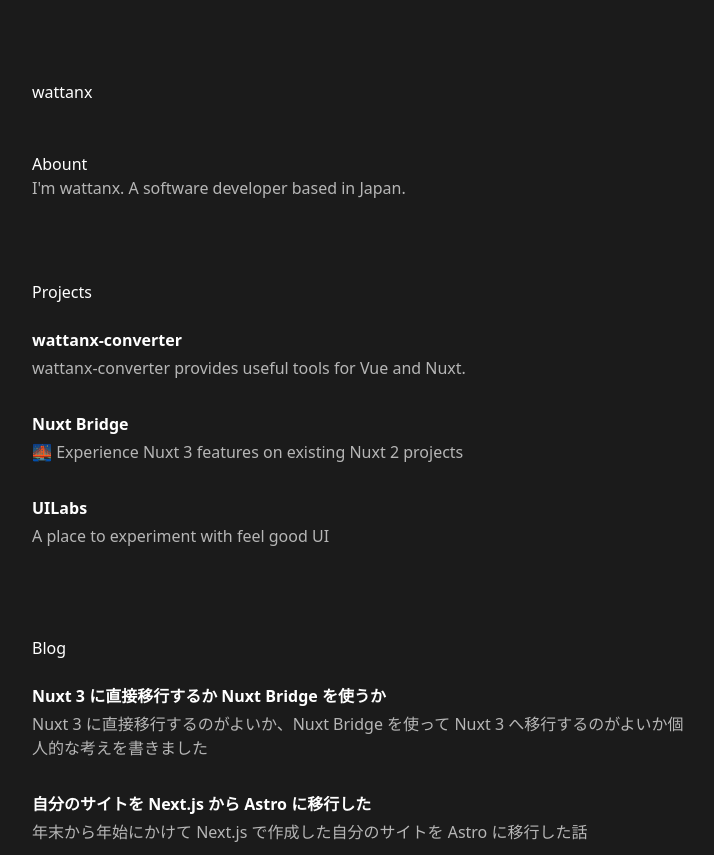
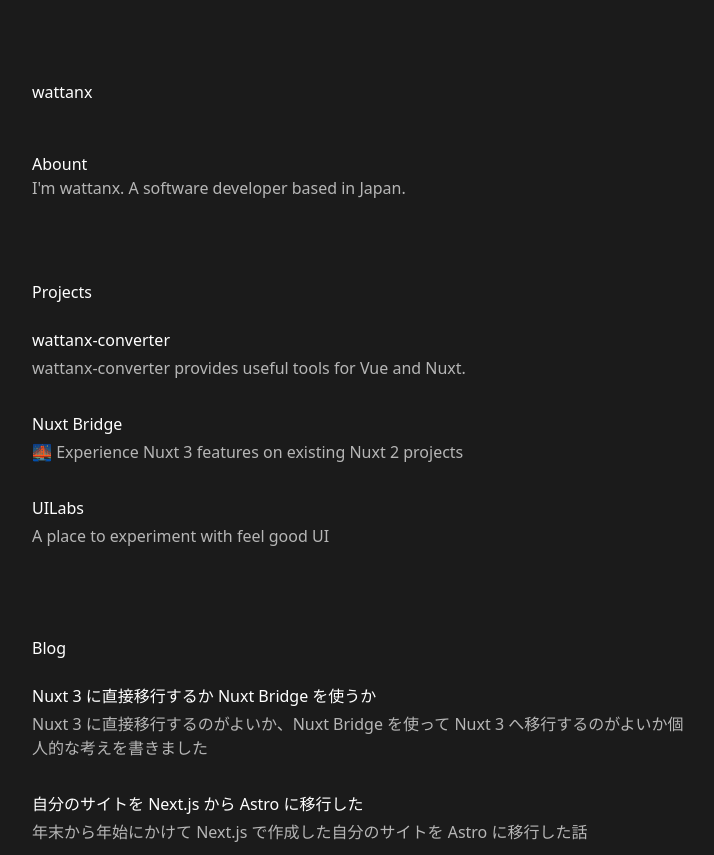
Before and after one commit to wattanx/wattanx-site, an Astro site: page / in a window 1280 px wide. Shown: the top 855 px of the page, without its empty margins (278-992 px from the left). Built offline with nearby package versions, Linux system fonts and the light colour scheme; Astro itself is replaced by a stand-in of ours; some packages are replaced by stand-ins of ours.

Commit message:
fix: fix font

```diff
--- a/src/components/Card.astro
+++ b/src/components/Card.astro
@@ -15,7 +15,7 @@
   class="hover:bg-gray-800 space-y-4 border-none rounded-lg px-3 py-2 -mx-3"
 >
   <div class="space-y-1">
-    <p class="font-bold">{title}</p>
+    <p class="">{title}</p>
     <p class="text-gray-400">
       {description}
     </p>
--- a/src/pages/index.astro
+++ b/src/pages/index.astro
@@ -7,7 +7,7 @@
 ---
 
 <Layout title="wattanx">
-  <main class="mx-auto max-w-[692px] py-20 px-4">
+  <main class="mx-auto max-w-[692px] py-20 px-4 font-light">
     <h1>wattanx</h1>
 
     <section class="mt-12">
```
